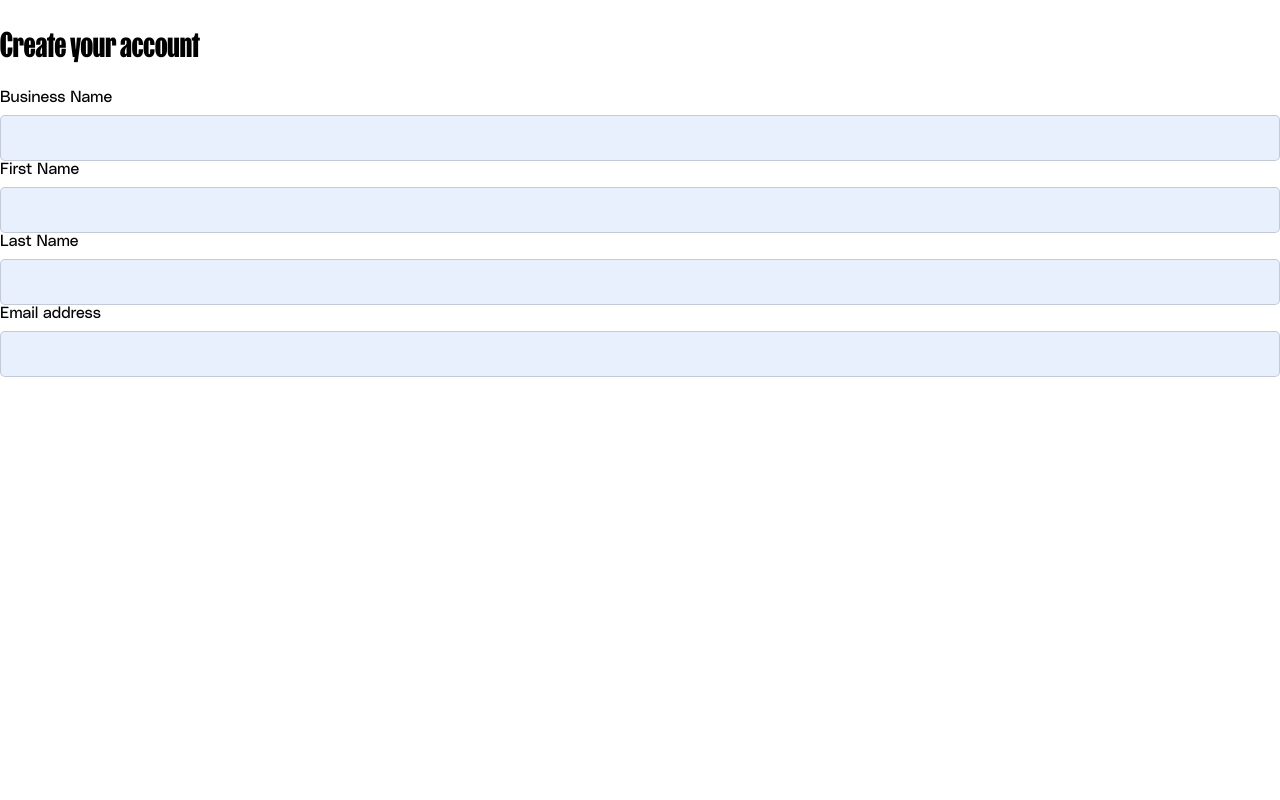
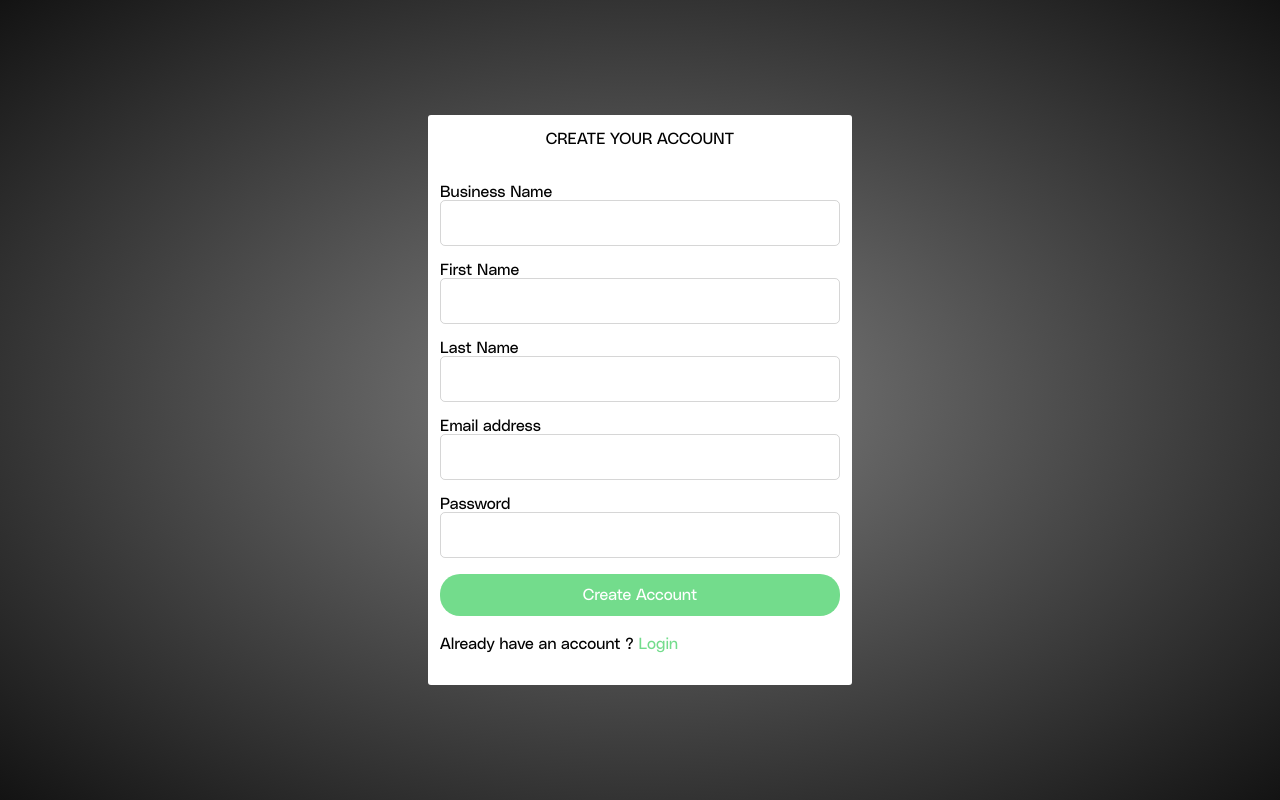
Before and after one commit to HarcourtHamsa/Frontier, a Next.js app: page /signup in a window 1280 px wide. Built offline with nearby package versions, Linux system fonts and the light colour scheme.

Commit message:
implements signup ui

```diff
--- a/components/Button/Button.module.scss
+++ b/components/Button/Button.module.scss
@@ -6,6 +6,7 @@
   border: 0;
   border-radius: 20px;
   cursor: pointer;
+  width: 100%;
 }
 
 .button[data-theme="green"] {
--- a/components/InputField/InputField.module.scss
+++ b/components/InputField/InputField.module.scss
@@ -1,7 +1,8 @@
 .input {
   display: flex;
   flex-direction: column;
-  gap: 10px;
+  margin-bottom: 1em;
+  // gap: 10px;
   // align-items: center;
   input {
     height: 44px;
@@ -10,7 +11,8 @@
     border: 0;
     border: 1px solid rgba(54, 54, 54, 0.2);
     // background-color: whitesmoke;
-    background-color: rgb(232, 240, 254);
+    background-color: transparent;
     outline: none;
+    font-size: 1rem;
   }
 }
--- a/pages/signup/index.tsx
+++ b/pages/signup/index.tsx
@@ -1,18 +1,29 @@
+import Link from "next/link";
 import React from "react";
+import Button from "../../components/Button/Button";
 import InputField from "../../components/InputField/InputField";
 import styles from "./signup.module.scss";
 
 const signup = () => {
   return (
-    <div className={styles.login_page}>
+    <div className={styles.signup_page}>
       <div className={styles.card}>
-        <h2>Create your account</h2>
+        <p className={styles.title}>Create your account</p>
         <form>
           <InputField label="Business Name" type="text" />
           <InputField label="First Name" type="text" />
           <InputField label="Last Name" type="text" />
           <InputField label="Email address" type="email" />
+          <InputField label="Password" type="password" />
+          <Button label="Create Account" theme="green" />
         </form>
+
+        <p>
+          Already have an account ?{" "}
+          <Link href={"/login"}>
+            <a>Login</a>
+          </Link>
+        </p>
       </div>
     </div>
   );
--- a/pages/signup/signup.module.scss
+++ b/pages/signup/signup.module.scss
@@ -0,0 +1,36 @@
+@import "../../styles/mixins";
+@import "../../styles/variables";
+
+.signup_page {
+  width: 100%;
+  min-height: 100vh;
+  height: fit-content;
+  display: flex;
+  justify-content: center;
+  align-items: center;
+  background: radial-gradient(gray, #131313);
+
+  .card {
+    width: 80%;
+    background-color: white;
+    padding: 12px;
+    border-radius: 3px;
+    margin: 4em 0;
+
+    .title {
+      text-transform: uppercase;
+      margin: auto;
+      width: fit-content;
+      margin-bottom: 2em;
+    }
+
+    a {
+      text-decoration: none;
+      color: $col-green;
+    }
+
+    @include respond-to("mobile") {
+      width: 400px;
+    }
+  }
+}
```
